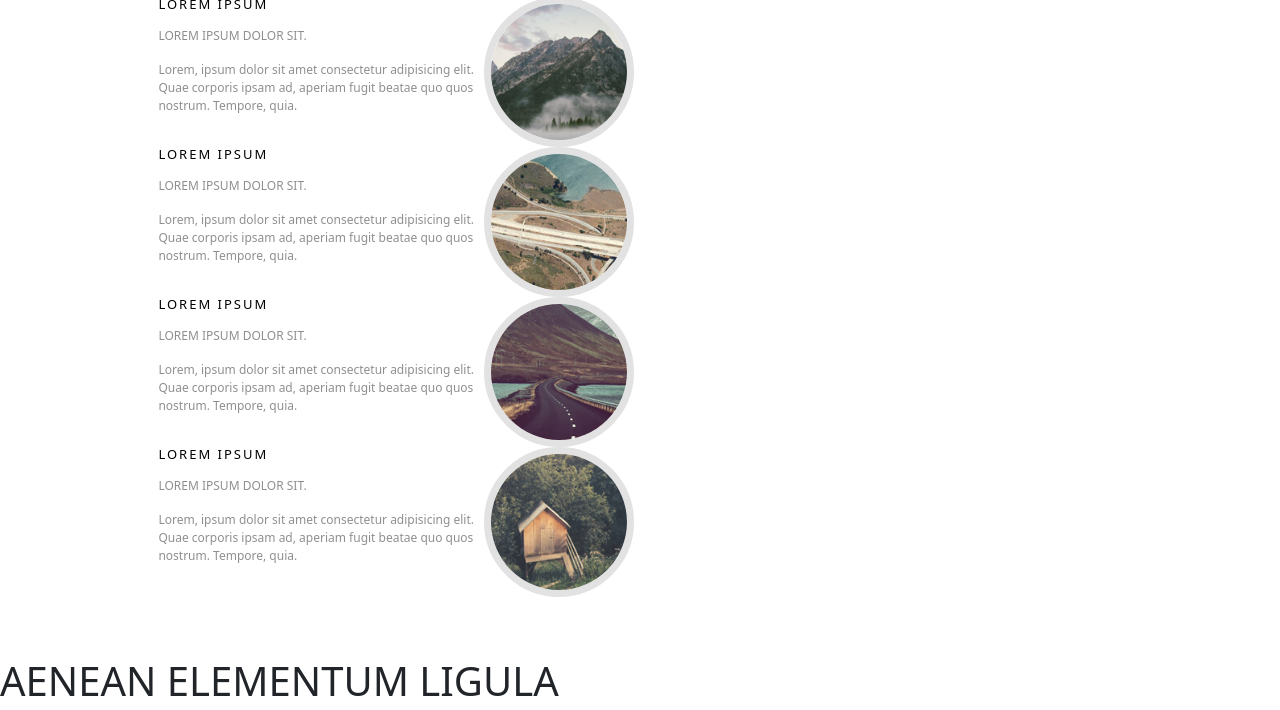
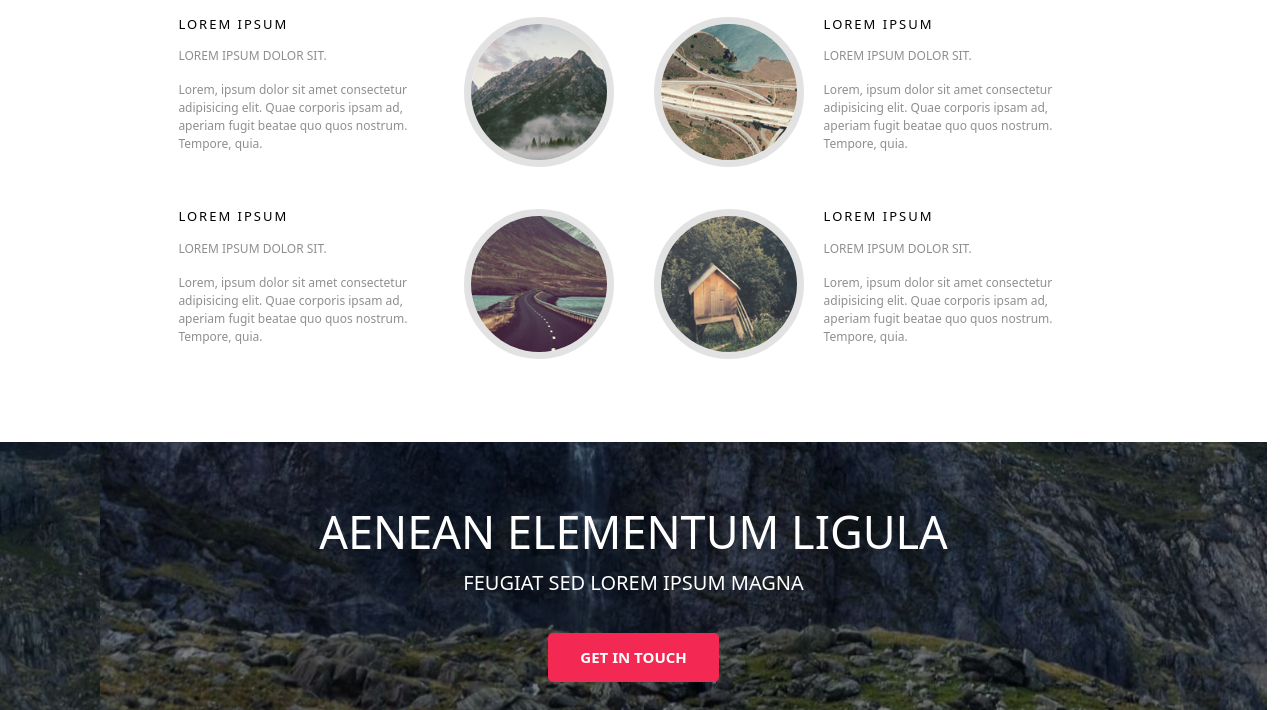
Before and after one commit to lalalandcloud/spatialExercice, a website: page index.html in a window 1280 px wide. Shown: the part 1814-2524 px from the top of the page. Drawn offline with Linux system fonts and the light colour scheme.

Commit message:
sect4Css

```diff
--- a/index.html
+++ b/index.html
@@ -55,11 +55,11 @@
         </div>
     </section>
     <section class="w-75 sect3">
-        <div id="3div1">
+        <div id="sect3div1">
             <h1>MAURIS VULPUTATE DOLOR</h1>
             <h5>FEUGIAT SED DOLOR LOREM IPSUM MAGNA</h5>
         </div>
-        <div id="3div2">
+        <div id="sect3div2">
             <div class="mini w-50">
                 <div>
                     <h6>LOREM IPSUM</h6>
@@ -94,10 +94,10 @@
             </div>
         </div>
     </section>
-    <section>
+    <section id="sect4">
         <h1>AENEAN ELEMENTUM LIGULA</h1>
         <h4>FEUGIAT SED LOREM IPSUM MAGNA</h4>
-        <button><p>GET IN TOUCH</p></button>
+        <button>GET IN TOUCH</button>
     </section>
     <footer>
         <div>
--- a/src/sass/partials/_base.sass
+++ b/src/sass/partials/_base.sass
@@ -129,10 +129,15 @@ body
         h5
             @include sous-titre2
 
+#sect3div2
+    display: flex
+    flex-wrap: wrap
 
 .mini
     display: flex
+    padding: 10px
     div
+        padding: 10px
         h6
             @include titre2
             font-size: 13px
@@ -147,3 +152,34 @@ body
             color: #00000071
     img
         @include mini
+
+.mini:nth-of-type(2)
+    flex-direction: row-reverse
+.mini:nth-of-type(4)
+    flex-direction: row-reverse
+
+#sect4
+    display: flex
+    flex-direction: column
+    color: #ffffff
+    background: linear-gradient( rgba(0, 0, 0, 0.5), rgba(0, 0, 0, 0.5) ), url('../assets/img/banner.jpg')
+    background-attachment: fixed
+    background-position: 100px
+    padding-top: 50px
+    padding-bottom: 50px
+    align-items: center
+
+    h1
+        @include titre
+        text-align: center
+        text-size: 30px
+
+    h4
+        @include sous-titre
+        text-align: center
+    button
+        justify-self: center
+        display: flex
+        @include btn
+        background-color: #f32853
+        color: #ffffff
```
Also changed, not shown: public/styles/style.css, 1 other file.
